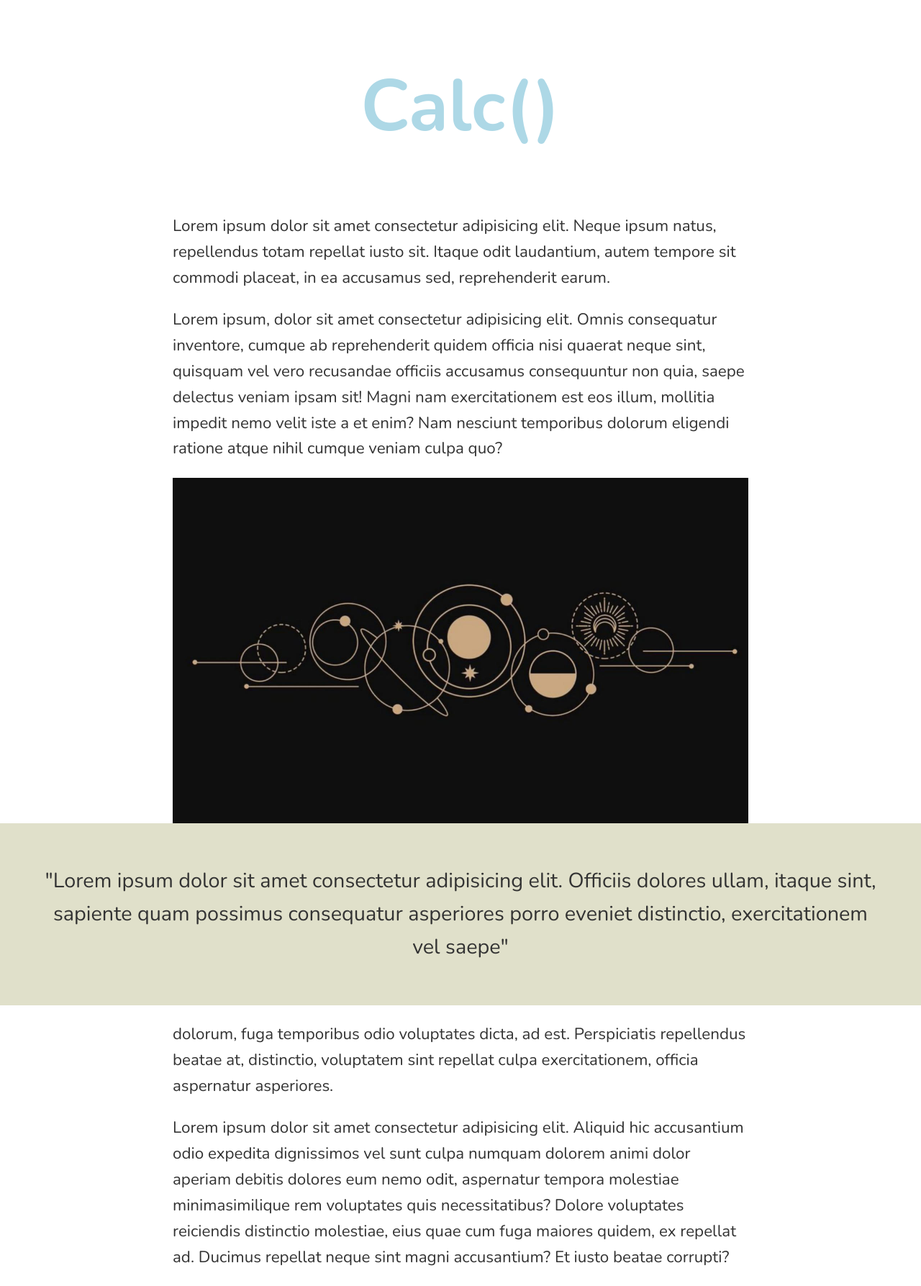
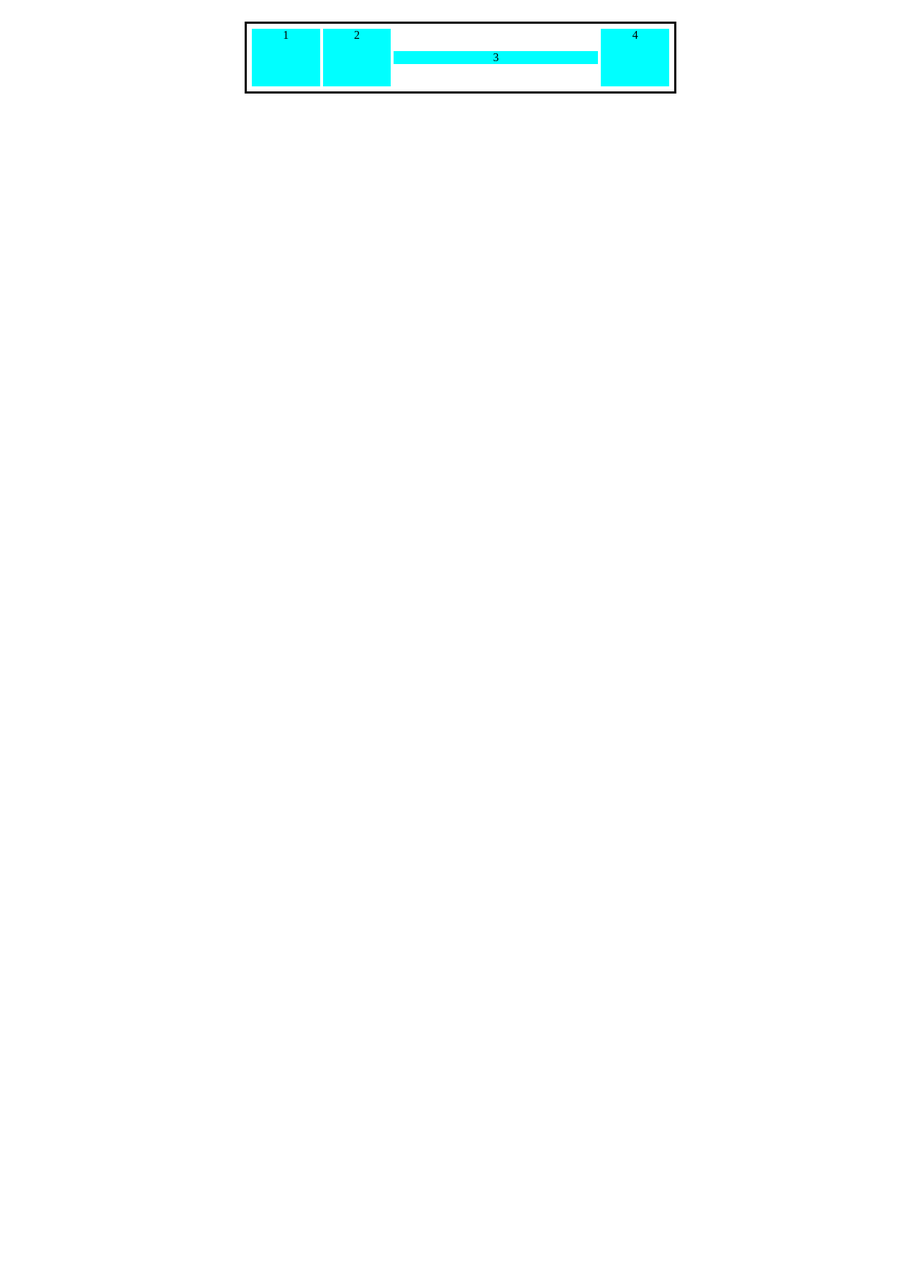
Before and after one commit to Protengstar/Tugas-PKL2, a PHP site: page /halaman1.html in a window 1280 px wide. Shown: the whole page at 72% size. After the commit the page ends 130 px from the top, so only its background shows below. Run offline with PHP 8.4, Linux system fonts and the light colour scheme.

Commit message:
Flex Box

```diff
--- a/halaman1.html
+++ b/halaman1.html
@@ -1,26 +1,19 @@
 <!DOCTYPE html>
 <html lang="en">
 <head>
-    <meta charset="UTF-8">
-    <meta name="viewport" content="width=device-width, initial-scale=1.0">
-    <title>Calc()</title>
-    <link rel="stylesheet" href="style.css">
+  <meta charset="UTF-8">
+  <meta name="viewport" content="width=device-width, initial-scale=1.0">
+  <link rel="stylesheet" href="style.css">
+  <title>Flex Box</title>
 </head>
 <body>
 
-    <div class="container">
-      <h1>Calc()</h1>
-
-      <p>Lorem ipsum dolor sit amet consectetur adipisicing elit. Neque ipsum natus, repellendus totam repellat iusto sit. Itaque odit laudantium, autem tempore sit commodi placeat, in ea accusamus sed, reprehenderit earum.</p>
-      <p>
-        Lorem ipsum, dolor sit amet consectetur adipisicing elit. Omnis consequatur inventore, cumque ab reprehenderit quidem officia nisi quaerat neque sint, quisquam vel vero recusandae officiis accusamus consequuntur non quia, saepe
-        delectus veniam ipsam sit! Magni nam exercitationem est eos illum, mollitia impedit nemo velit iste a et enim? Nam nesciunt temporibus dolorum eligendi ratione atque nihil cumque veniam culpa quo?
-      </p>
-      <img src="bg.jpg" alt="desk-setup" />
-      <p class="highlight">"Lorem ipsum dolor sit amet consectetur adipisicing elit. Officiis dolores ullam, itaque sint, sapiente quam possimus consequatur asperiores porro eveniet distinctio, exercitationem vel saepe"</p>
-      <p>dolorum, fuga temporibus odio voluptates dicta, ad est. Perspiciatis repellendus beatae at, distinctio, voluptatem sint repellat culpa exercitationem, officia aspernatur asperiores.</p>
-      <p>Lorem ipsum dolor sit amet consectetur adipisicing elit. Aliquid hic accusantium odio expedita dignissimos vel sunt culpa numquam dolorem animi dolor aperiam debitis dolores eum nemo odit, aspernatur tempora molestiae minimasimilique rem voluptates quis necessitatibus? Dolore voluptates reiciendis distinctio molestiae, eius quae cum fuga maiores quidem, ex repellat ad. Ducimus repellat neque sint magni accusantium? Et iusto beatae corrupti?</p>
-    </div>
+  <div class="container">
+    <div class="satu">1</div>
+    <div class="dua">2</div>
+    <div class="tiga">3</div>
+    <div class="empat">4</div>
+  </div>
 
 </body>
 </html>
--- a/style.css
+++ b/style.css
@@ -1,47 +1,27 @@
-@import url('https://fonts.googleapis.com/css2?family=Nunito:wght@200;400;700&display=swap');
-
-* {
+.container {
+  width: 600px;
+  height: 100px;
+  border: 3px solid black;
+  margin: 30px auto;
+  padding: 5px;
   box-sizing: border-box;
+  display: flex;
+  /* flex-direction: column-reverse; */
+  /* flex-wrap: wrap; */
+  /* justify-content: center; */
+  /* align-items:flex-start; */
 }
-
-body {
-  font-family: Nunito, sans-serif;
-  min-height: 100vh;
-  font-size: 1.4rem;
-  line-height: 1.6;
-  color: #333;
-  overflow-x: hidden;
+.container div {
+  /* width: 110px; */
+  /* height: 110px; */
+  background-color: aqua;
+  /* float: left; */
+  margin: 2px;
+  /* line-height: 110px; */
+  text-align: center;
+  flex: 1;
 }
-
-.container {
-  /* width: 800px; */
-  max-width: 800px;
-  /* width: calc(100vw - 100px); */
-  width: calc(100vw - 4em);
-  margin: 0 auto;
+.container div.tiga {
+  flex: 3;
+  align-self: center;
 }
-
-h1 {
-  text-align: center;
-  color: lightblue;
-  /* font-size: 6vw; */
-  font-size: calc(6vw + 1.5rem);
-}
-
-img {
-  display: block;
-  max-width: 100%;
-}
-
-.full-img {
-  max-width: 100vw;
-  margin: 0 calc(-50vw + 50%);
-}
-
-.highlight {
-  background-color: rgb(224, 224, 202);
-  padding: 2em;
-  margin: 0 calc(-50vw + 50%);
-  text-align: center;
-  font-size: calc(1vw + 1rem);
-}
```
Also changed, not shown: bg.jpg (deleted).
